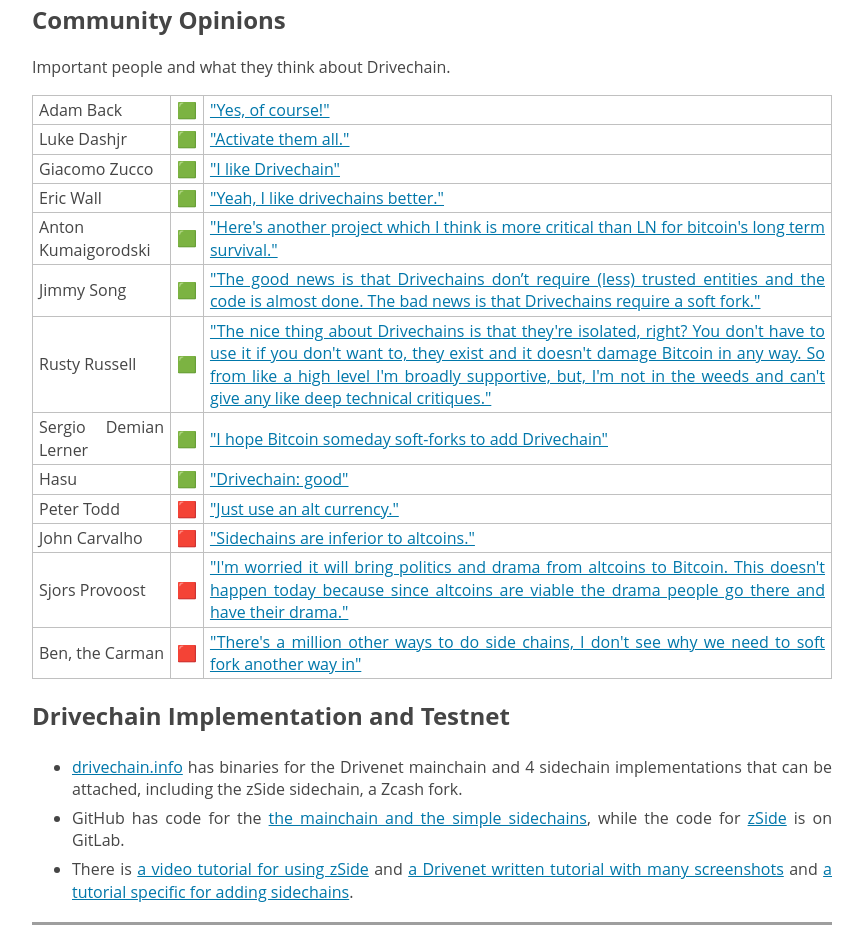
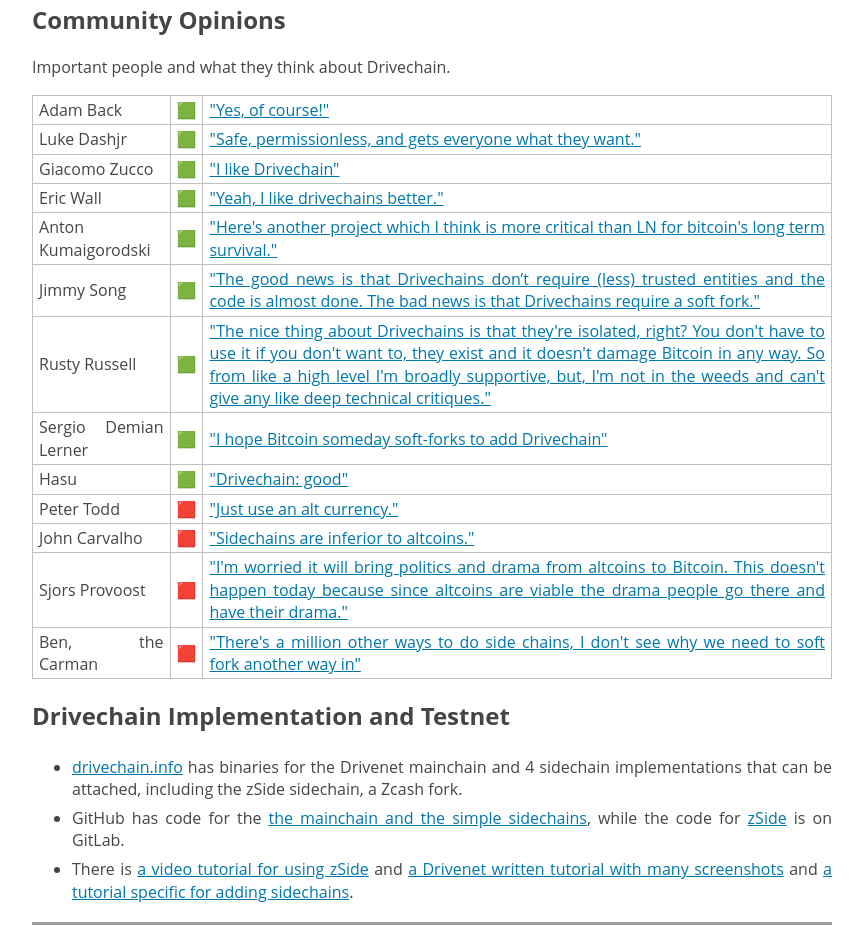
Before and after one commit to fiatjaf/drivechain.xyz, a plain HTML site: page index.html in a window 1280 px wide. Shown: the part 2499-3424 px from the top of the page, without its empty margins (208-1071 px from the left). Drawn offline with Linux system fonts and the light colour scheme; grey boxes are pictures that could not be loaded.

Commit message:
update luke-jr's tweet with a much better one.

```diff
--- a/index.html
+++ b/index.html
@@ -244,8 +244,8 @@ From the combination of
     <td>Luke Dashjr</td>
     <td>🟩</td>
     <td>
-      <a href="https://twitter.com/LukeDashjr/status/1408230105852358656"
-        >"Activate them all."</a
+      <a href="https://twitter.com/LukeDashjr/status/883623606223294465"
+        >"Safe, permissionless, and gets everyone what they want."</a
       >
     </td>
   </tr>
```
